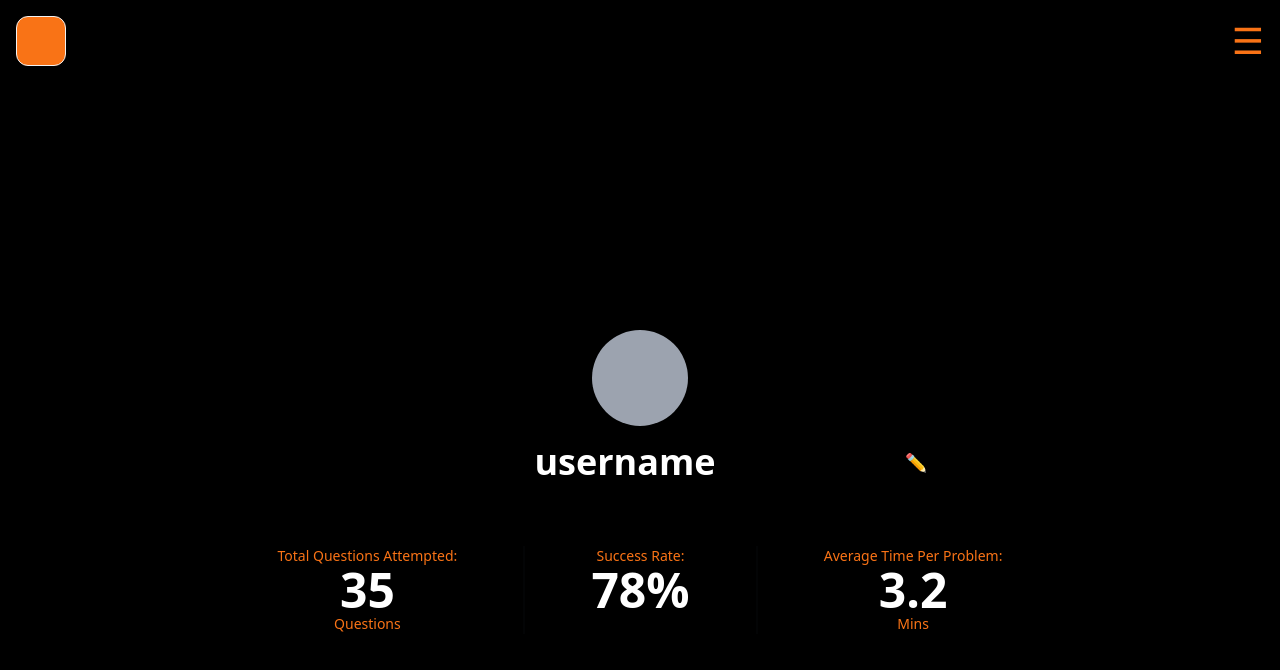
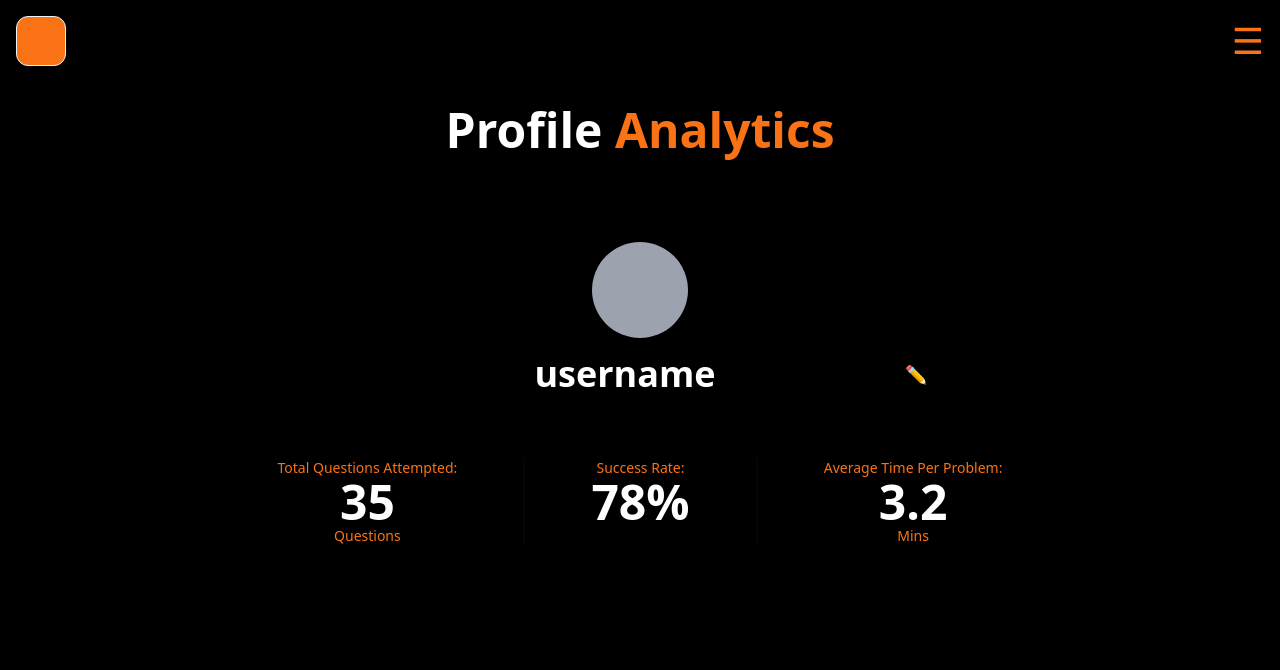
Before and after one commit to tlam333/Parson-Problems, a React (Create React App) app in the folder client/app/: page /Profile in a window 1280 px wide. Shown: the top 670 px of the page. Built offline with nearby package versions, Linux system fonts and the light colour scheme.

Commit message:
Updated profile analytics page design and functionality, and ensured design is consistent throughout website

```diff
--- a/client/app/src/components/Categories.jsx
+++ b/client/app/src/components/Categories.jsx
@@ -12,7 +12,10 @@ const Categories = ({ categories }) => {
                         <h2 className="card-title">{category.title}</h2>
                         <p>{category.description}</p>
                         <div className="card-actions justify-end">
-                            <button className="btn btn-primary">Learn now!</button>
+                        <button className="bg-orange-500 hover:bg-orange-600 text-black font-bold py-2 px-4 rounded">
+  Learn now!
+</button>
+
                         </div>
                     </div>
                 </div>
--- a/client/app/src/components/NavMenu.jsx
+++ b/client/app/src/components/NavMenu.jsx
@@ -49,7 +49,7 @@ const NavHome = () => {
               className="text-orange-500 hover:bg-orange-500 hover:text-black"
               onClick={() => navigate("/profile")}
             >
-              Profile Stats
+              Profile Analytics
             </a>
           </li>
           <li>
--- a/client/app/src/pages/Home.jsx
+++ b/client/app/src/pages/Home.jsx
@@ -13,7 +13,7 @@ const Home = () => {
                         <p className="text-white text-4xl lg:text-8xl sm:text-5xl">Parsons</p>
 
                         <button className="w-24rem bg-orange-500 rounded-md
-                        text-white text-4xl lg:text-8xl sm:text-5xl">Problems</button>
+                        text-black text-bold text-4xl lg:text-8xl sm:text-5xl">Problems</button>
 
                         <p className="text-orange-500 text-lg lg:text-2xl sm:text-xl">On demand Data Analytics problems<br></br>
                         at the click of a button.</p>
--- a/client/app/src/pages/profilePage.jsx
+++ b/client/app/src/pages/profilePage.jsx
@@ -6,7 +6,15 @@ const ProfileBody = () => {
   const [username, setUsername] = useState("username");
 
   return (
-    <div className="min-h-screen bg-black text-white flex flex-col items-center justify-center text-center font-sans">
+    <div className="min-h-screen bg-black text-white flex flex-col items-center  text-center font-sans">
+      <div className="mb-10">
+        <br />
+        <h1 className = "text-5xl font-bold">
+            Profile <span className="text-orange-500">Analytics </span>
+        </h1>
+        </div>
+      <br />
+      <br />
       {/* Profile Information */}
       <div className="mb-8">
         <div className="w-24 h-24 bg-gray-400 rounded-full mx-auto"></div>{" "}
```
